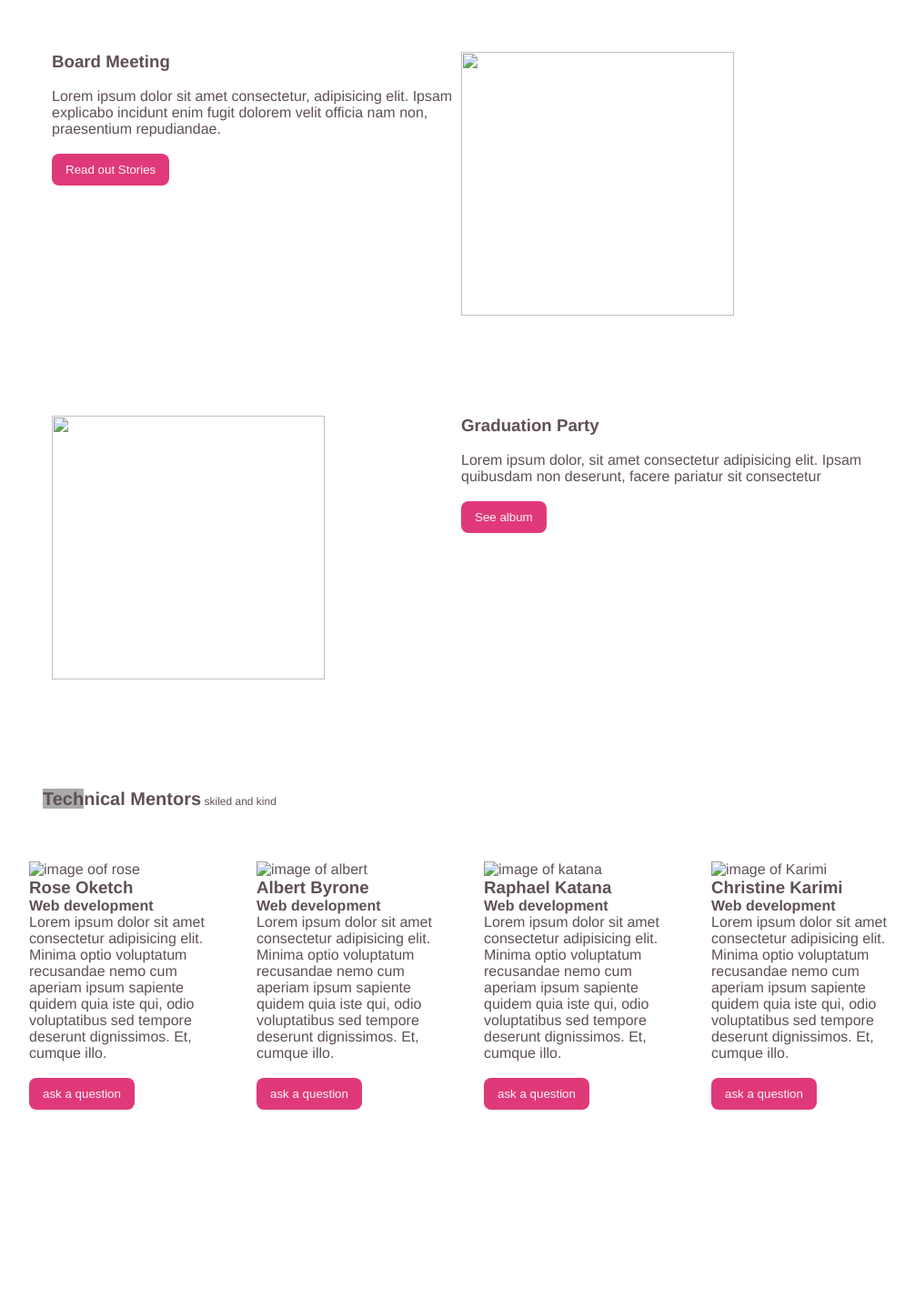
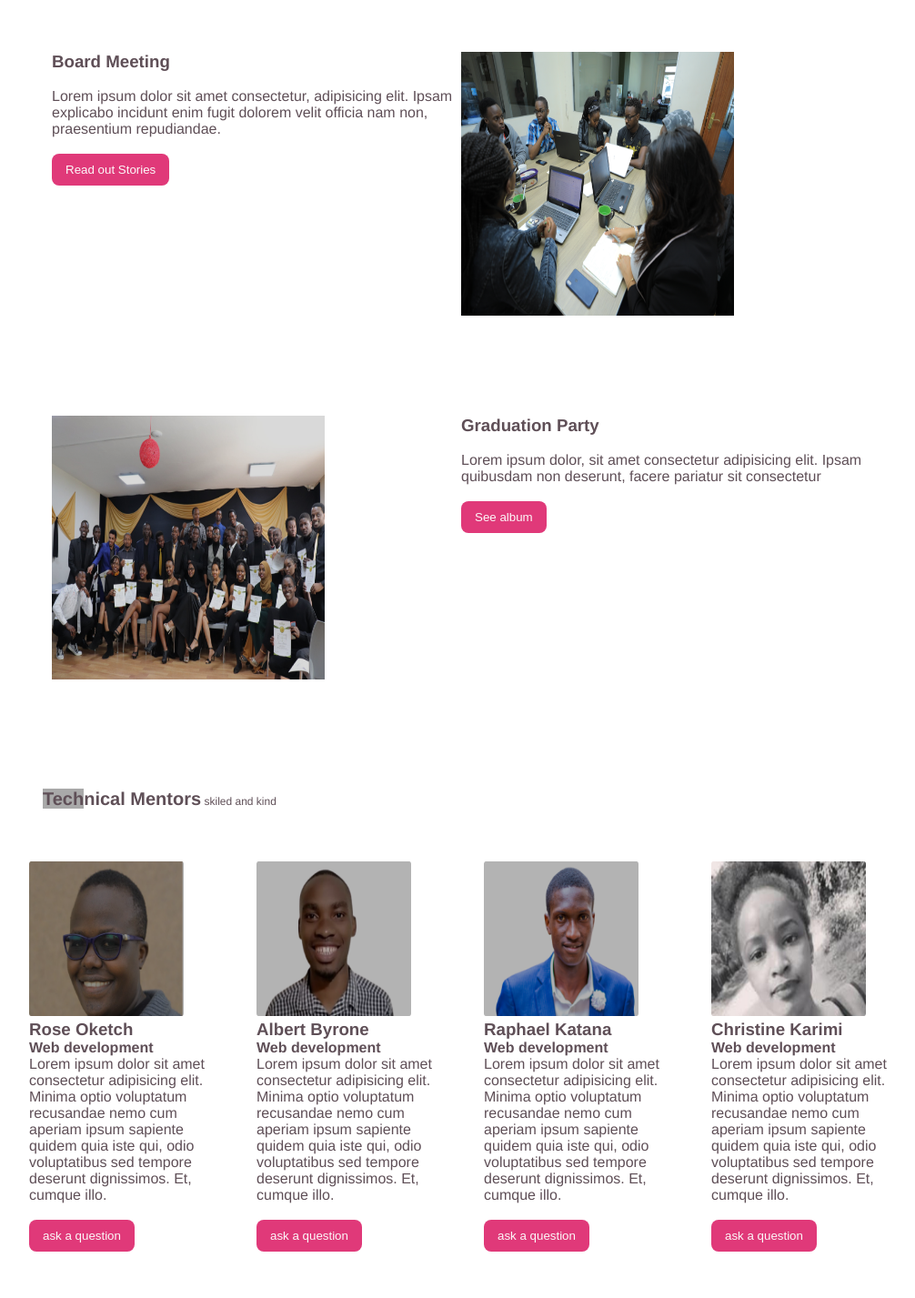
Before and after one commit to auma2022/project1_second, a plain HTML site: page index.html in a window 1280 px wide. Shown: the part 973-2400 px from the top of the page at 91% size, without its empty margins (133-1139 px from the left). Drawn offline with Linux system fonts and the light colour scheme; the site is published under a folder, as on GitHub Pages, so addresses that start at the root find nothing.

Commit message:
Update index.html

```diff
--- a/index.html
+++ b/index.html
@@ -29,7 +29,7 @@
         <button class="btn">Explore</button>
     </div>
     <div id="img1">
-        <img src="/assets/imgs/img1.png">
+        <img src="assets/imgs/img1.png">
     </div>
 </div>
 
@@ -37,7 +37,7 @@
 <div class="header3">
 
     <div class="img2">
-        <img src="/assets/imgs/img2.png">
+        <img src="assets/imgs/img2.png">
     </div>
     <div class="learners">
         <h3>Orientation Day</h3> <br>
@@ -54,13 +54,13 @@
       <button>Read out Stories</button>
   </div>
   <div class="board">
-      <img src="/assets/imgs/img3.png">
+      <img src="assets/imgs/img3.png">
   </div>
 </div>
 
 <div class="header5">
   <div class="grad">
-      <img src="/assets/imgs/img4.png">
+      <img src="assets/imgs/img4.png">
   </div>
   <div class="party">
       <h3>Graduation Party</h3> <br>
@@ -78,7 +78,7 @@
   <div class="header6">
 
   <div id="rose">
-    <img src="/assets/imgs/img5.png" alt="image oof rose">
+    <img src="assets/imgs/img5.png" alt="image oof rose">
     <h3>Rose Oketch</h3>
                 <h4>Web development</h4>
                 <p>Lorem ipsum dolor sit amet consectetur adipisicing elit. Minima optio voluptatum recusandae nemo cum aperiam ipsum sapiente quidem quia iste qui, odio voluptatibus sed tempore deserunt dignissimos. Et, cumque illo.</p>
@@ -86,7 +86,7 @@
                 <button>ask a question</button>
   </div>
   <div id="albert">
-    <img src="/assets/imgs/img6.png" alt="image of albert">
+    <img src="assets/imgs/img6.png" alt="image of albert">
     <h3>Albert Byrone</h3>
                 <h4>Web development</h4>
                 <p>Lorem ipsum dolor sit amet consectetur adipisicing elit. Minima optio voluptatum recusandae nemo cum aperiam ipsum sapiente quidem quia iste qui, odio voluptatibus sed tempore deserunt dignissimos. Et, cumque illo.</p>
@@ -94,7 +94,7 @@
                 <button>ask a question</button>
   </div>
   <div id="katana">
-    <img src="/assets/imgs/img7.png" alt="image of katana">
+    <img src="assets/imgs/img7.png" alt="image of katana">
     <h3>Raphael Katana</h3>
                 <h4>Web development</h4>
                 <p>Lorem ipsum dolor sit amet consectetur adipisicing elit. Minima optio voluptatum recusandae nemo cum aperiam ipsum sapiente quidem quia iste qui, odio voluptatibus sed tempore deserunt dignissimos. Et, cumque illo.</p>
@@ -102,7 +102,7 @@
                 <button>ask a question</button>
   </div>
   <div id="karimi">
-    <img src="/assets/imgs/img8.png" alt="image of Karimi">
+    <img src="assets/imgs/img8.png" alt="image of Karimi">
     <h3>Christine Karimi</h3>
                 <h4>Web development</h4>
                 <p>Lorem ipsum dolor sit amet consectetur adipisicing elit. Minima optio voluptatum recusandae nemo cum aperiam ipsum sapiente quidem quia iste qui, odio voluptatibus sed tempore deserunt dignissimos. Et, cumque illo.</p>
```
